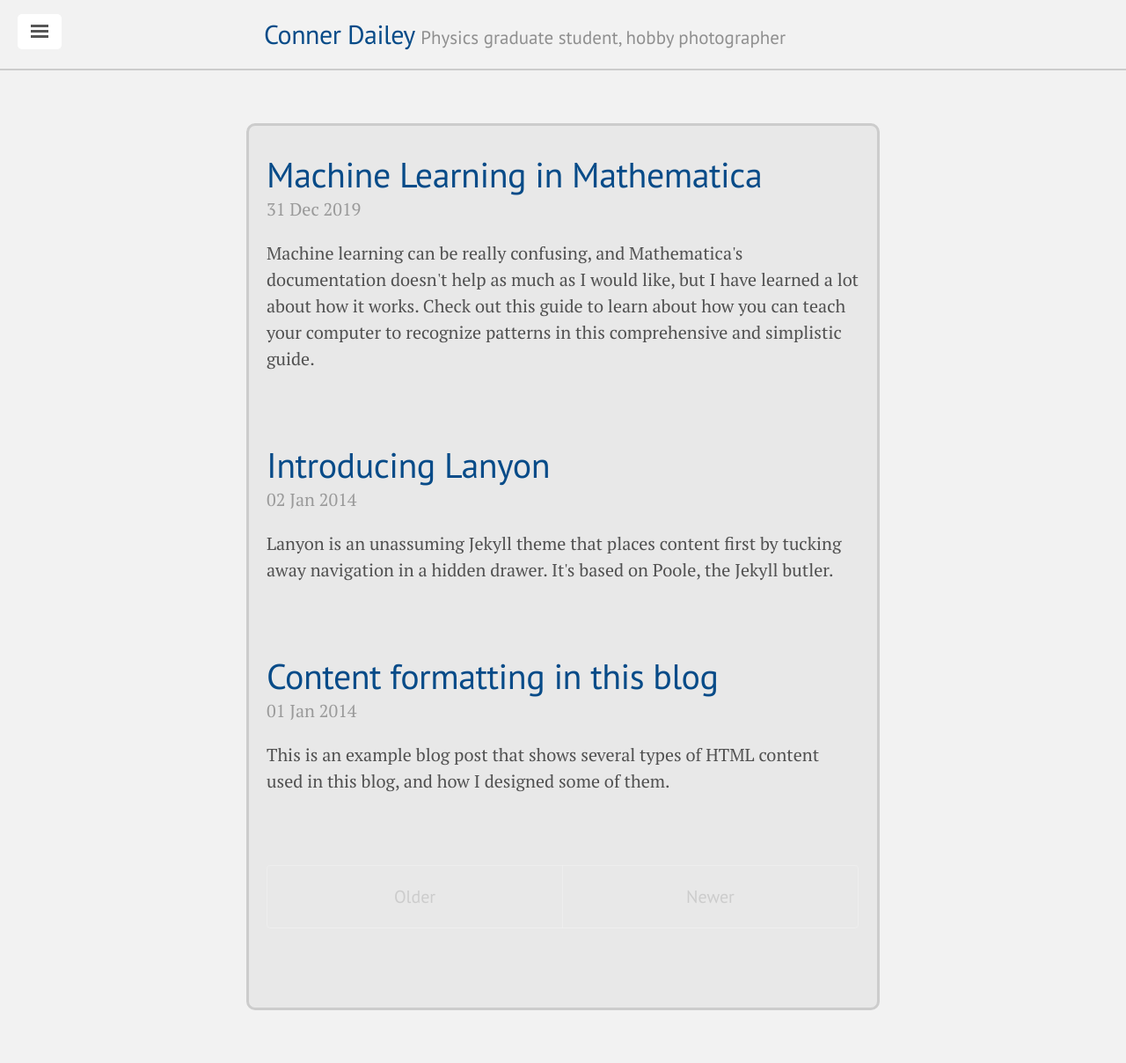
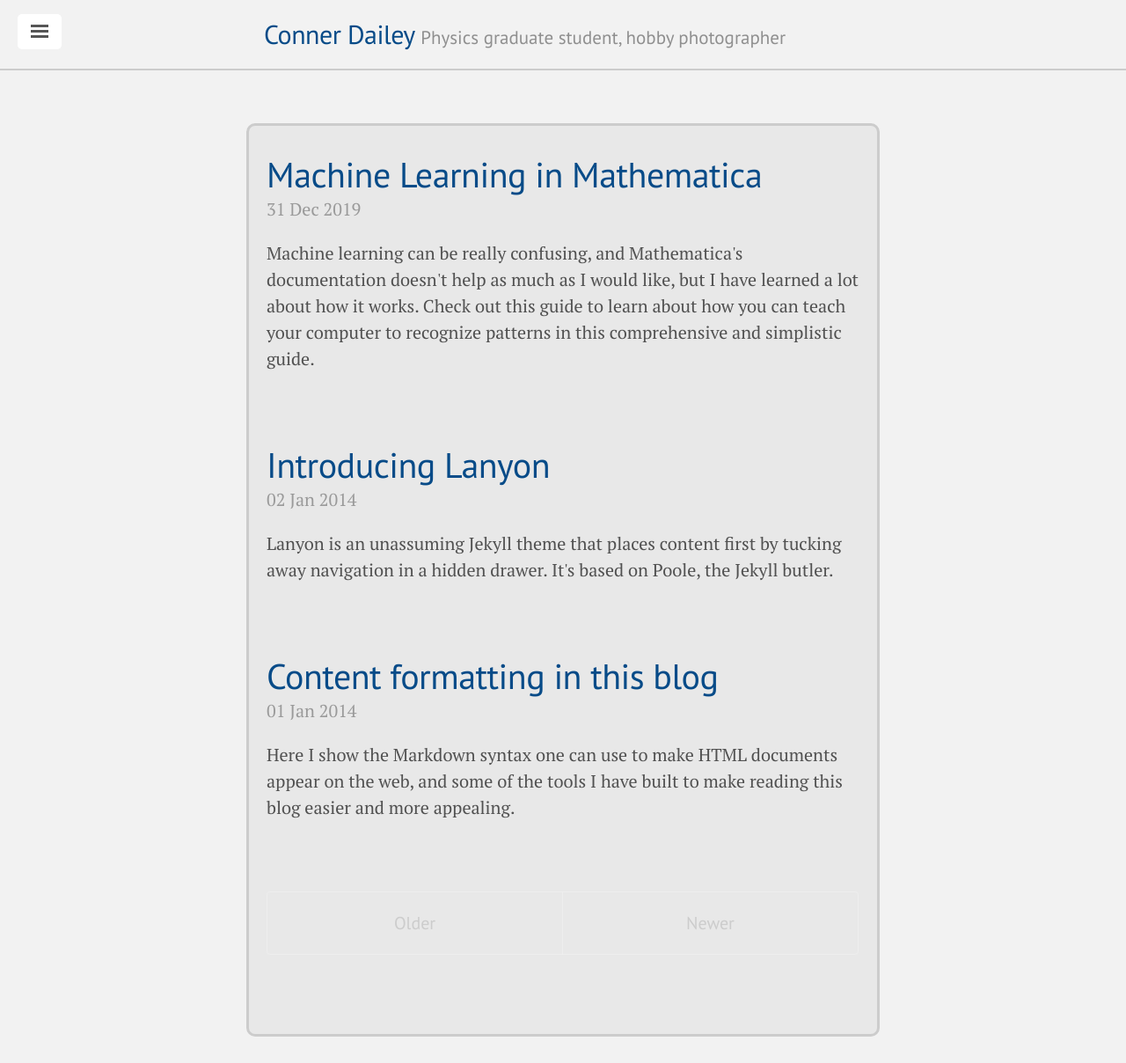
Before and after one commit to TakeTwiceDailey/TakeTwiceDailey.github.io, a Jekyll site: the page built from blog/index.html, in a window 1280 px wide. Shown: the whole page at 88% size. Built offline with Jekyll 4.4.1, drawn with Linux system fonts in a browser that asks for light colours; nearby versions of some CDN libraries; the list of posts is cut into pages by our own code; before the commit the page ends 1178 px from its top, so only the background shows below that; part of the change alters nothing that is shown.

Commit message:
post changes

````diff
--- a/_posts/2014-01-01-example-content.md
+++ b/_posts/2014-01-01-example-content.md
@@ -1,7 +1,7 @@
 ---
 layout: post
 title: Content formatting in this blog
-shortinfo: This is an example blog post that shows several types of HTML content used in this blog, and how I designed some of them.
+shortinfo: Here I show the Markdown syntax one can use to make HTML documents appear on the web, and some of the tools I have built to make reading this blog easier and more appealing.
 ---
 
 ## The default HTML and Markdown syntax
@@ -13,7 +13,7 @@ Compared to other languages I was used to before this, HTML is incredibly bloate
 | paragraph text    | paragraph text    |
 | *italic*          |`*italic*`         |
 | **bold**          |`**strong**`       |
-| ***both***        |`**_both_**`       |
+| ***both***        |`***both***`       |
 | ~~strikethrough~~ |`~~strikethrough~~`|
 | `inline codeblock`|`` `inline codeblock` ``  |
 
@@ -68,7 +68,7 @@ function[x_,y_]:= x^2+y^2
 ```
 ## Custom Message Classes
 
-To do bring attention to in-line text that I don't want the reader to miss, I have defined several custom message classes (inspired by those you can find on the Jekyll website) that can be used for various purposes.
+To bring attention to in-line text that I don't want the reader to miss, I have defined several custom message classes (inspired by those you can find on the Jekyll website) that can be used for various purposes.
 
 <div class="message">
   This message block can be used to emulate the previous code block, but use the native font instead.
@@ -107,20 +107,18 @@ and no matter what you use, Markdown will format it the same way. Ordered lists
 ```
 will still format ordered in your final document:
 
-3. Asterisks
-1. Dashes
-2. or Pluses
-
-Donec ullamcorper nulla non metus auctor fringilla. Nulla vitae elit libero, a pharetra augue.
+3. randomly
+1. ordered
+2. list
 
 ## Tables
 
 You can build tables in the Markdown document just like they might look in the document. The only important features are that there are at least three dashes in each column, and the positions of the colons define left, center, and right aligned table elements. Here's an example:
 
 ```
-| The Table | Contents | Go Here    |
-|:----------|:--------:|-----------:|
-|left       | center   |  right     |
+| The Table | Contents | Go Here  |
+|:----------|:--------:|---------:|
+|left       |  center  |     right|
 ```
 
 Yields the following:
@@ -129,5 +127,6 @@ Yields the following:
 |:----------|:--------:|-----------:|
 |left       | center   |  right     |
 
+Hopefully that helped a little if you are currently new to this like I was.
 
 -----
````
